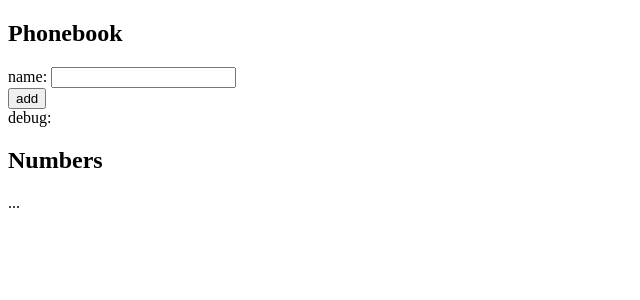
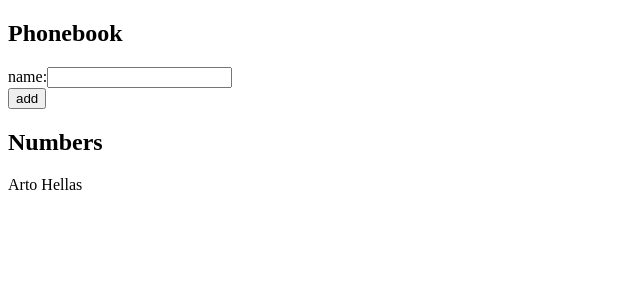
Before and after one commit to jt-ambrose00/fullStackOpen-2024, a React (Vite) app in the folder part2/phonebook/: page / in a window 1280 px wide. Shown: the top 300 px of the page, without its empty margins (0-640 px from the left). Built offline with nearby package versions, Linux system fonts and the light colour scheme.

Commit message:
finished 2.6

```diff
--- a/part2/phonebook/src/App.jsx
+++ b/part2/phonebook/src/App.jsx
@@ -6,21 +6,33 @@ const App = () => {
   ]);
   const [newName, setNewName] = useState('');
 
+  const addName = (event) => {
+    event.preventDefault();
+    const nameObject = { name: newName };
+    setPersons(persons.concat(nameObject));
+    setNewName('');
+  };
+
+  const handleNameChange = (event) => {
+    setNewName(event.target.value);
+  };
+
   return (
     <div>
       <h2>Phonebook</h2>
-      <form>
+      <form onSubmit={addName}>
         <div>
-          name: <input />
+          name:
+          <input value={newName} onChange={handleNameChange} />
         </div>
         <div>
           <button type="submit">add</button>
         </div>
       </form>
-      {/* for temporary debugging */}
-      <div>debug: {newName}</div>
       <h2>Numbers</h2>
-      ...
+      {persons.map(person =>
+        <p key={person.name}>{person.name}</p>
+      )}
     </div>
   );
 };
```
